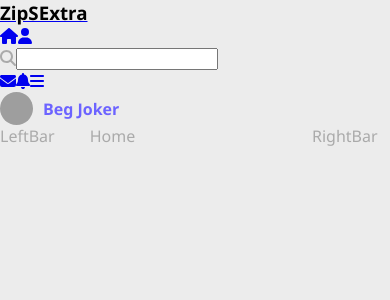
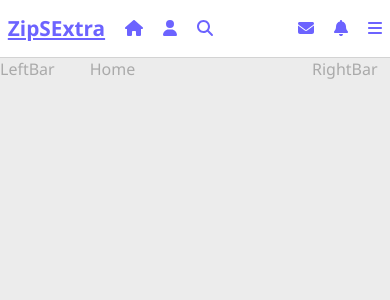
Before and after one commit to AngelShex/Project-3-ZipS, a React (Vite) app: page / in a window 390 px wide. Shown: the top 300 px of the page. Built offline with nearby package versions, Linux system fonts and the light colour scheme; grey boxes are pictures that could not be loaded.

Commit message:
added profiling and nav bar css

```diff
--- a/src/App/App.css
+++ b/src/App/App.css
@@ -5,6 +5,9 @@
     text-align: none;
     list-style: none;
     font-family: 'Segoe UI', Tahoma, Geneva, Verdana, sans-serif;
+    text-decoration: none;
+    outline: none;
+    border: none;
 }
 
 :root{
--- a/src/FackApis/CurrentUserData.js
+++ b/src/FackApis/CurrentUserData.js
@@ -5,7 +5,7 @@ import CoverPhoto from '../assets/img/CoverPhotos.jpg';
 const CurrentUser = [
     {
         id: 'me',
-        name : 'Beg Joker',
+        name : 'Sasuke Uchiha',
         username: '@thebegjoker',
         ProfieImage: ProfieImage,
         CoverPhoto: CoverPhoto
--- a/src/components/nav/Nav.jsx
+++ b/src/components/nav/Nav.jsx
@@ -1,4 +1,4 @@
-import React from 'react'
+import React from './nav.css'
 import { Link } from 'react-router-dom'
 
 // Fake Api Data...........
@@ -44,7 +44,7 @@ export default function Nav() {
                 </Link>
                 <div className="user">
                     <img src={CurrentUser.map(user=>(user.ProfieImage))} alt="" />
-                    <h4>Beg Joker</h4>
+                    <h4>Saskue Uchiha</h4>
                 </div>
             </div>
 
--- a/src/components/nav/nav.css
+++ b/src/components/nav/nav.css
@@ -0,0 +1,72 @@
+nav{
+    height: 3.6rem;
+    display: flex;
+    align-items: center;
+    justify-content: center;
+    border-bottom: 1px solid var(--color-border);
+    color: var(--color-primary);
+    position: sticky;
+    z-index: 10;
+    background: var(--color-card);
+    top: 0;
+}
+.nav-container{
+    width: 96%;
+    display: flex;
+    align-items: center;
+    justify-content: space-between;
+}
+.nav-container a{
+    color: var(--color-primary);
+    font-size: 1.1rem;
+}
+.nav-left{
+    display: flex;
+    align-items: center;
+    gap: 30px;
+}
+.logo{
+    color: var(--color-primary);
+    font-size: 1.6rem;
+}
+.Nav-Serchbar{
+    display: flex;
+    align-items: center;
+    gap: 10px;
+    border: 1px solid var(--color-border);
+    border-radius: 2rem;
+    padding: 5px 10px;
+}
+Nav-Serchbar input{
+    background: transparent;
+    color: var(--color-primary);
+}
+.nav-right{
+    display: flex;
+    align-items: center;
+    gap: 30px;
+}
+
+
+/*...................Media Scrin Start...................*/
+@media (max-width:768px) {
+    nav .user{
+        display: none;
+    }
+    .nav-container a{
+        font-size: 1rem;
+    }
+    .nav-container .logo{
+        font-size: 1.3rem;
+    }
+    .Nav-Serchbar{
+        border: none;
+        padding: 0;
+    }
+     .Nav-Serchbar input{
+        display: none;
+    }
+    .nav-left,.nav-right{
+        gap: 20px;
+    }
+}
```
